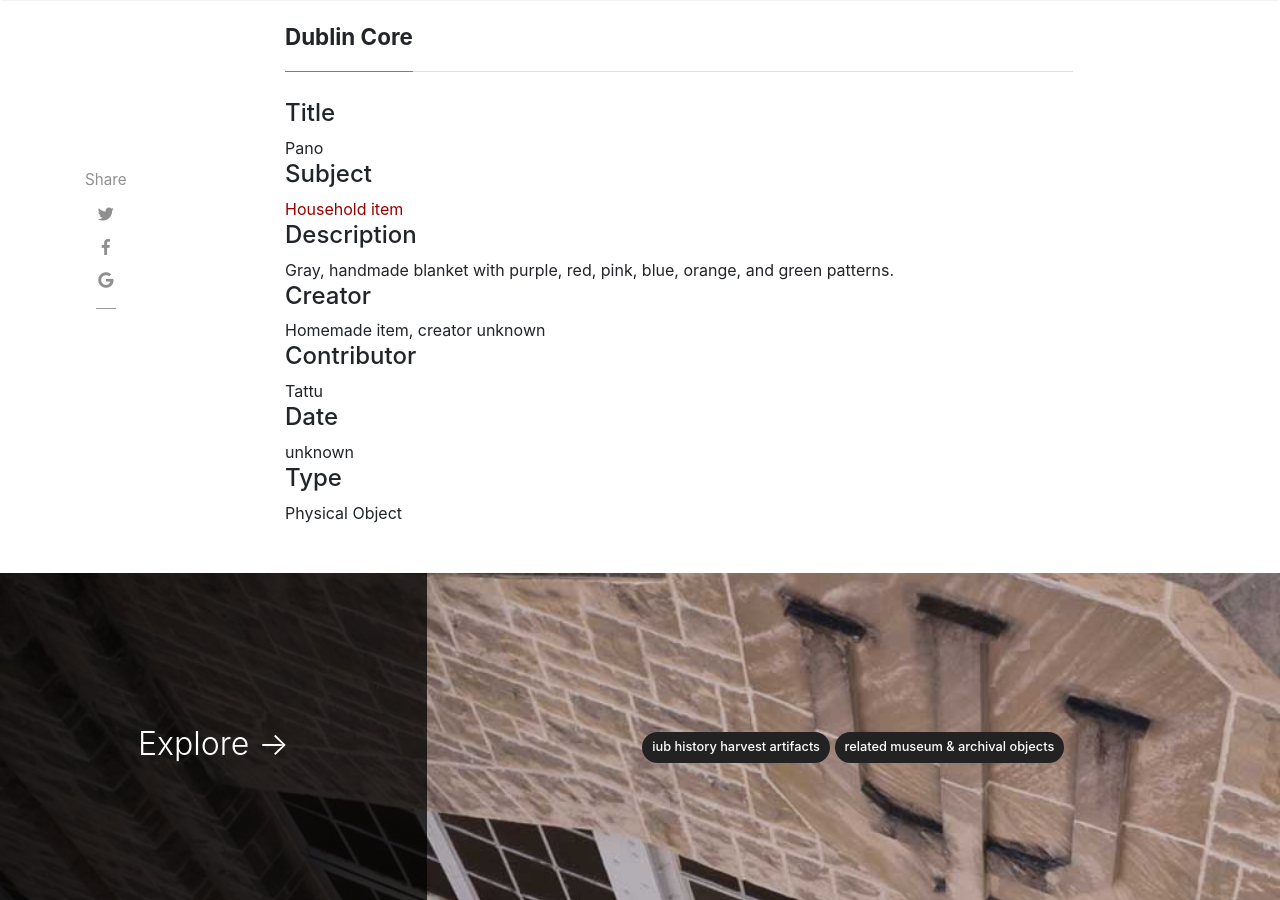
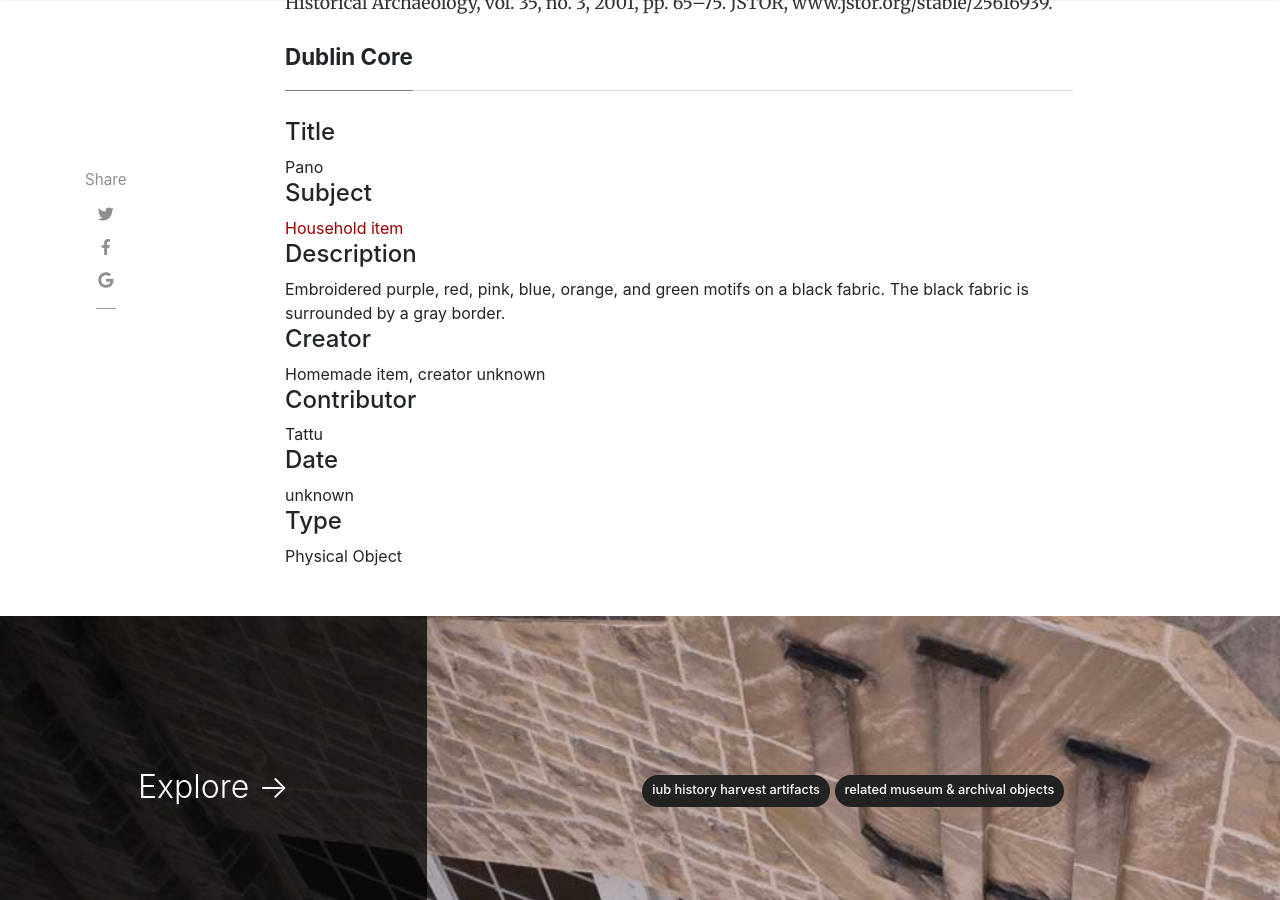
Before and after one commit to H301HistoryHarvest/H301HistoryHarvest, a Jekyll site: the page built from _items/2019-10-03-0010.md, in a window 1280 px wide and 900 px high, scrolled down 3125 px. Built offline with Jekyll 4.4.1, drawn with Linux system fonts in a browser that asks for light colours; nearby versions of some CDN libraries; comment, search, counter and statistics services are not loaded; some of the changed text lies outside the part shown.

Commit message:
Update 2019-10-03-0010.md

```diff
--- a/_items/2019-10-03-0010.md
+++ b/_items/2019-10-03-0010.md
@@ -9,17 +9,17 @@ itemsubjecturl: ++
 itemsubject: Household item
 itemdate: unknown
 itemtype: Physical Object
-shortdesc: Gray, handmade blanket with purple, red, pink, blue, orange, and green patterns.
+shortdesc: Embroidered purple, red, pink, blue, orange, and green motifs on a black fabric. The black fabric is surrounded by a gray border.
 categories: [ Family Ties, Nostalgia, Community Culture]
-tags: [ home, folk art quilts, Pano, handmade items, textile, Kyrgyzstan ]
+tags: [ home, handmade textiles, Pano, shrydak, textile, Kyrgyzstan ]
 ---
 
-## About This Item
+# About This Item
 Home textiles remain largely out of the public’s eye as ‘historical items.’ This can be attributed to the preservation of textiles in history: they don’t survive historical ‘wear and tear’ as well as large steel buildings and metal coins do (LaRoche 65).
 
 However, they’re still an important part of our history. People come together through quilting, embroidering, and knitting circles. People create something that is more than themselves, whether by making big buildings or small handmade baby blankets. Although most material cultures are seen through the items themselves (think about any material item recently made!), textiles’ long history and lack of preservation through time makes us look to the contexts in which they were made to understand them. Through looking at how Pano made it to Bloomington, Indiana, we can begin to understand the importance of handmade textiles and how they’re woven into the fabric of our communities.
 
-# What is Pano?
+## What is Pano?
 This item originated in Kyrgyzstan in Central Asia. It’s a handmade textile with a gray border and colorful motifs embroidered onto a black background. It looks as if the border encapsulates a piece of cut fabric, as the pattern toward the end of the black background is uneven in places and cut off. Textiles like Pano can be used as wall hangings, blankets, and floor coverings (<em>Nomadic Felts</em>); however, Pano’s specific use is as a wall hanging according to contributor Tattu.
 
 Pano appeared to be made in similar styles as Kyrgyz shyrdak and tush kyiz. Shyrdak and tush kyiz involve a Kyrgyz process of cutting out patterns in felt and sewing them together (<em>Nomadic Felts</em>). Anthropologist Stephanie Bunns, in her field apprenticeship with Kyrgyz women, details the aesthetics and ‘borrowing’ of motifs in these textile practices. Bunns describes how the motifs work together to make the whole. Regarding symbolism in Pano, Bunn describes how although there are common motifs such as 'ram's horn,' the meaning of these symbols is personal to each women who creates them (A ‘Making Point of View’: Deep Knowledge from Local Practice, with Special Reference to Felt-makers in Kyrgyzstan).
@@ -32,11 +32,11 @@ Although not specifically commemorating deaths, Kyrgyz textiles represent indivi
 
 Pano was brought to Bloomington, Indiana as a physical result of community in Kyrgyzstan. The contributor explains that she brought the item to Bloomington because it reminded her of her grandmother, not because of design aesthetics. Items are more than their face value: they are who makes them and what they mean to use. They weave us into the fabric of our communities, whether they are states or countries away.
 
-## From the Contributor
+# From the Contributor
 
 I met it before I came to the US because I wanted to bring something cultural from my home country to show people here but similar items I used to see in my grandma’s house when I was a kid. But now I don’t see them anymore because everything is getting very modern and people they’re becoming more, I don’t know, modern or just they’re losing the identity I guess I would say, culture. So it really reminds me [of] my grandma’s house and things that my grandma used to do.
 
-## Works Cited
+# Works Cited
 Bunn, Stephanie. “A ‘Making Point of View’: Deep Knowledge from Local Practice, with Special Reference to Felt-makers in Kyrgyzstan.” Journal of Museum Ethnography, no. 24, 2011, pp. 23–40. JSTOR, www.jstor.org/stable/41710453.
 Bunn, Stephanie. Nomadic Felts.
 Krebs, Melanie. “Zwischen Handwerktradition und globalem Markt: Kunsthandwerker in Usbekistan und Kirgistan.” Berlin, Klaus Schwarz, 2011.
```
